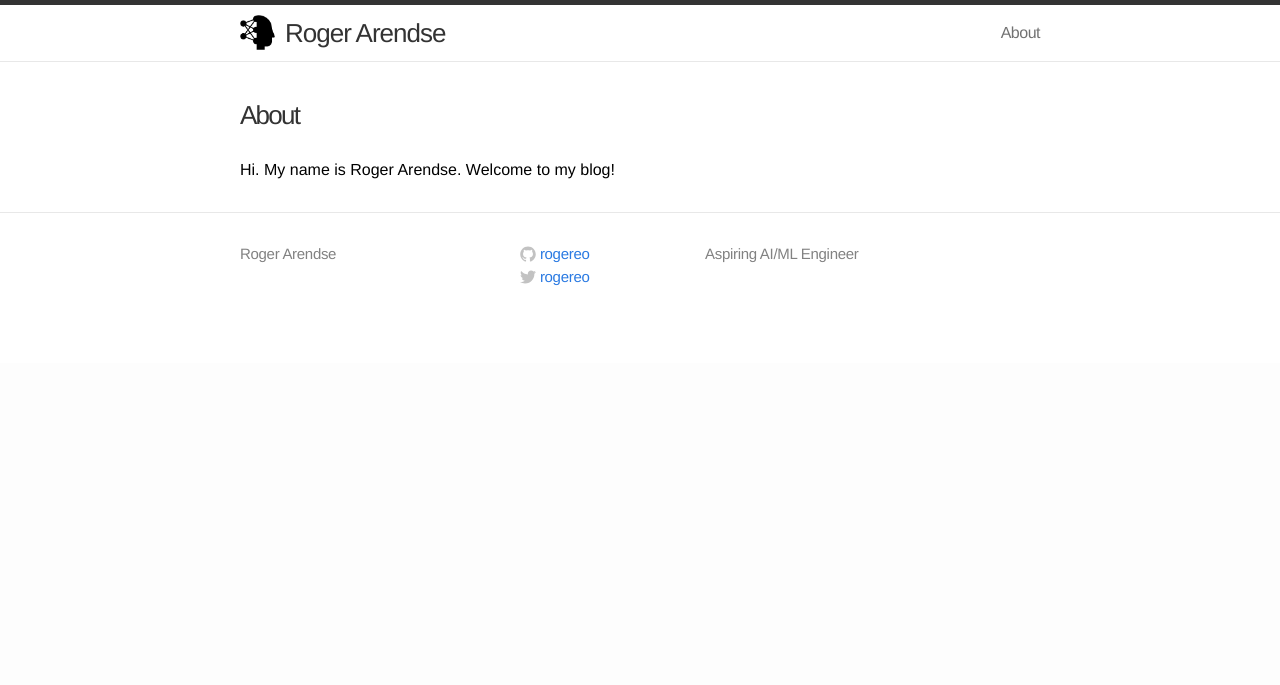
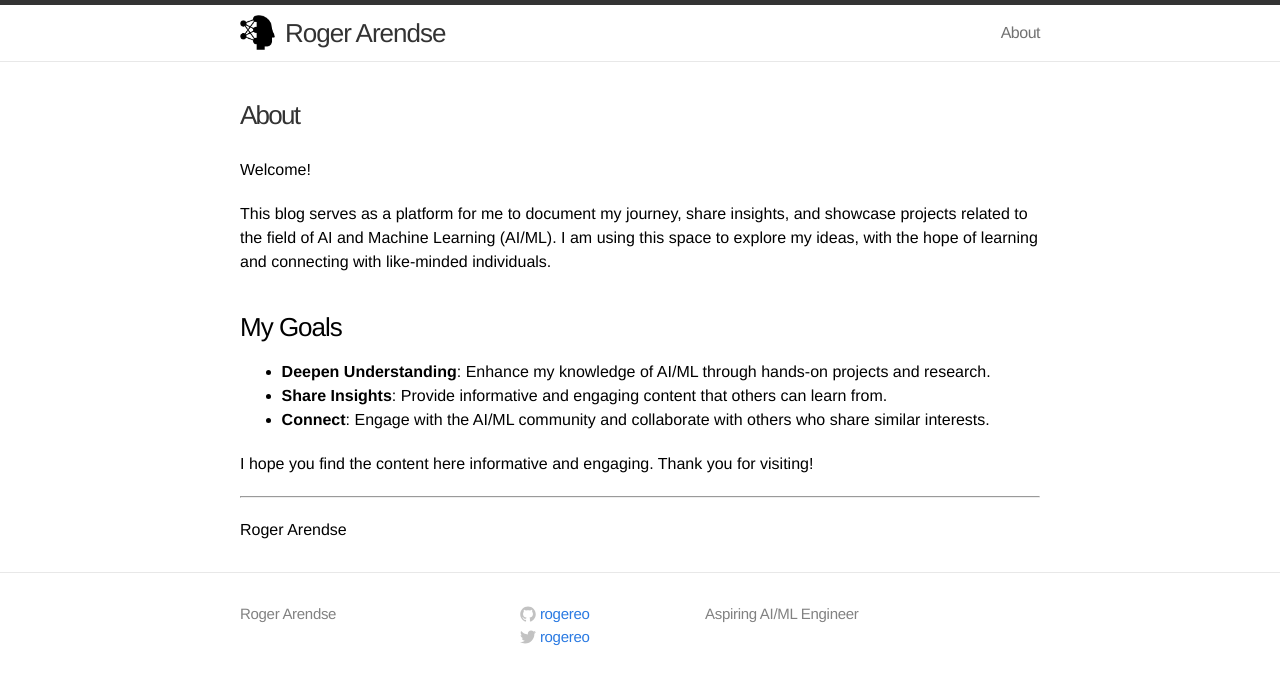
Before and after one commit to rogereo/rogereo.github.io, a Jekyll site: the page built from about.md, in a window 1280 px wide. Shown: the top 685 px of the page. Built offline with Jekyll 4.4.1, drawn with Linux system fonts in a browser that asks for light colours.

Commit message:
about update

```diff
--- a/about.md
+++ b/about.md
@@ -5,4 +5,18 @@ permalink: /about/
 includelink: true
 ---
 
-Hi. My name is Roger Arendse. Welcome to my blog!
+Welcome!
+
+This blog serves as a platform for me to document my journey, share insights, and showcase projects related to the field of AI and Machine Learning (AI/ML). I am using this space to explore my ideas, with the hope of learning and connecting with like-minded individuals.
+
+### My Goals
+
+- **Deepen Understanding**: Enhance my knowledge of AI/ML through hands-on projects and research.
+- **Share Insights**: Provide informative and engaging content that others can learn from.
+- **Connect**: Engage with the AI/ML community and collaborate with others who share similar interests.
+
+I hope you find the content here informative and engaging. Thank you for visiting!
+
+---
+
+Roger Arendse
```
